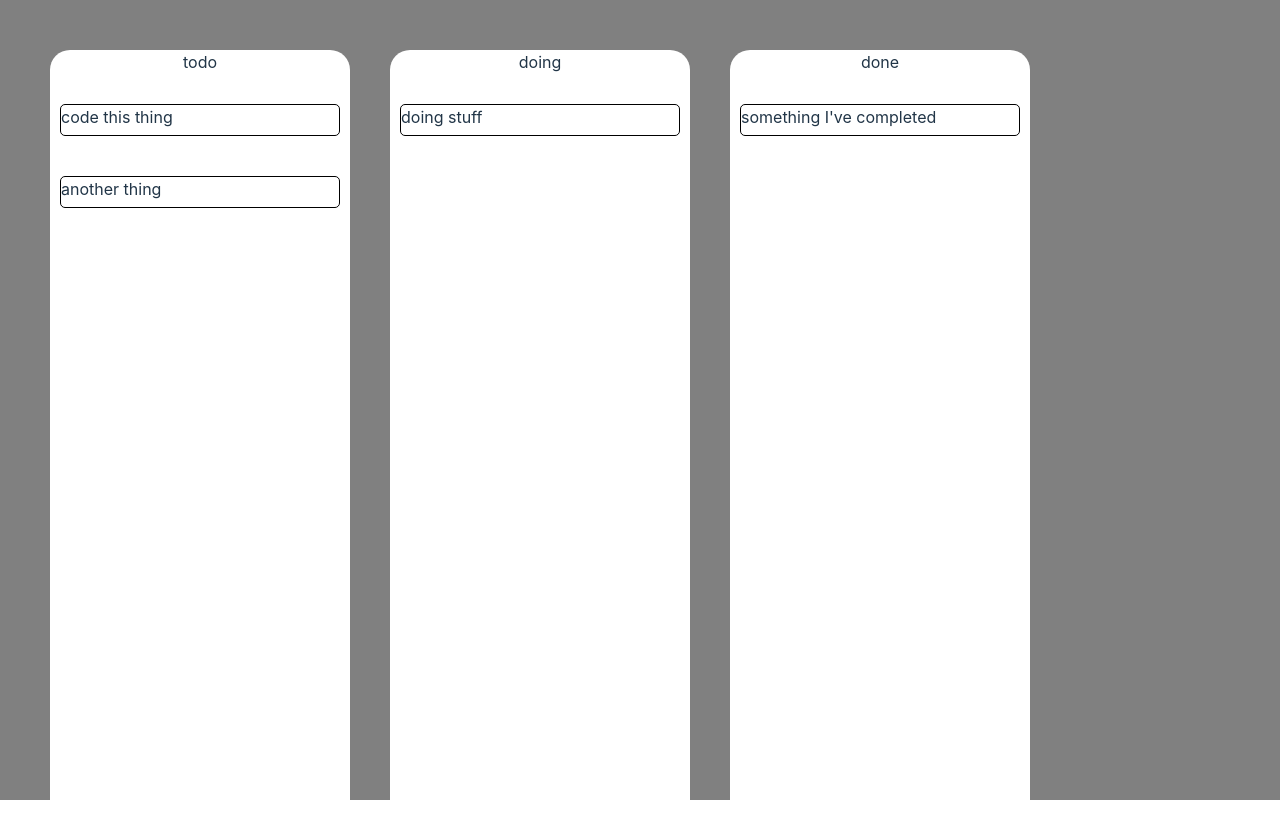
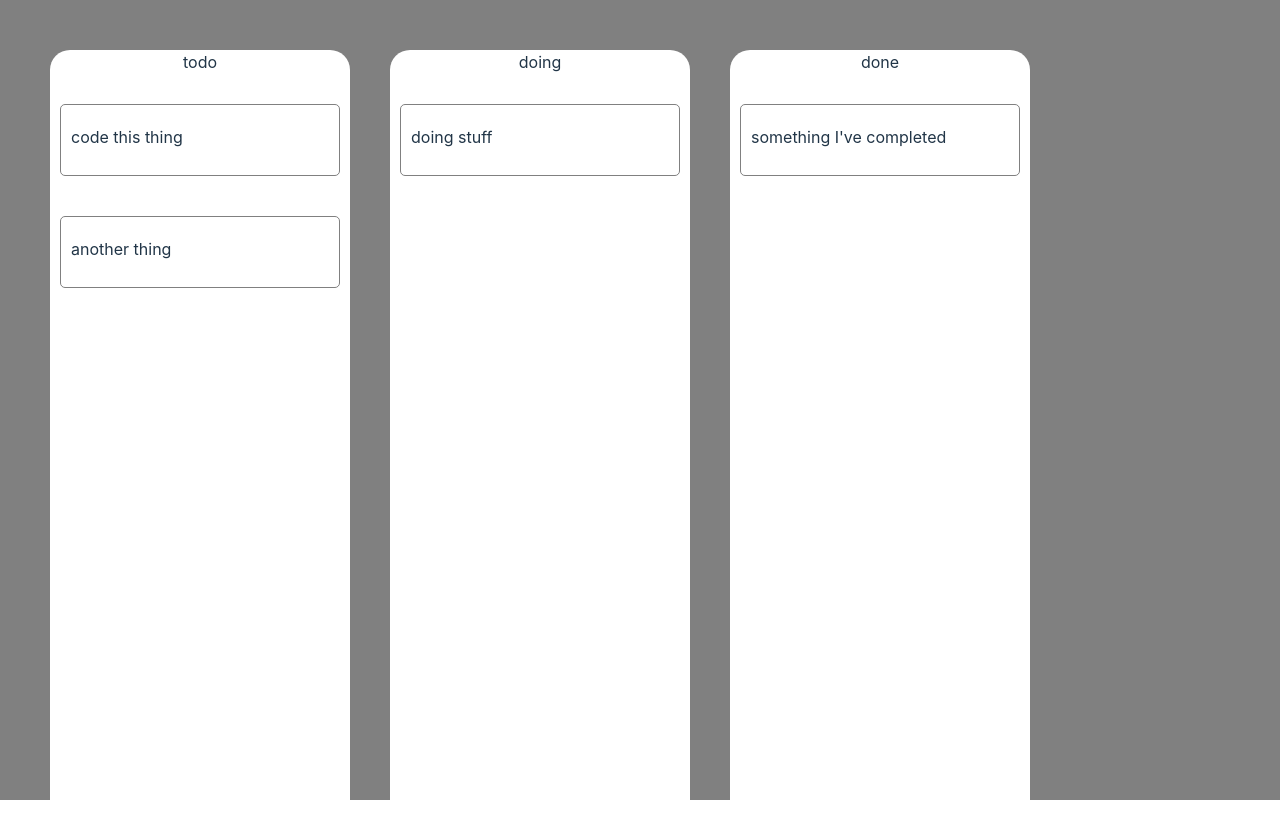
Before and after one commit to fafnirZ/agile, a React (Vite) app in the folder frontend/: page /board/1 in a window 1280 px wide. Shown: the top 838 px of the page. Built offline with nearby package versions, Linux system fonts and the light colour scheme.

Commit message:
feat(frontend): minor itemContainer UI tweaks

```diff
--- a/frontend/src/components/kanbanBoard/ItemContainer.tsx
+++ b/frontend/src/components/kanbanBoard/ItemContainer.tsx
@@ -6,10 +6,16 @@ type Props = {
 }
 
 const Container = styled.div`
-  border: 1px solid black;
+  border: 0.5px solid grey;
   margin: 10px;
+  padding: 20px 10px;
   border-radius: 5px;
   height: 30px;
+
+  &:hover {
+    background: grey;
+    color: white;
+  }
 `
 
 export default function ItemContainer({ title }: Props) {
```
